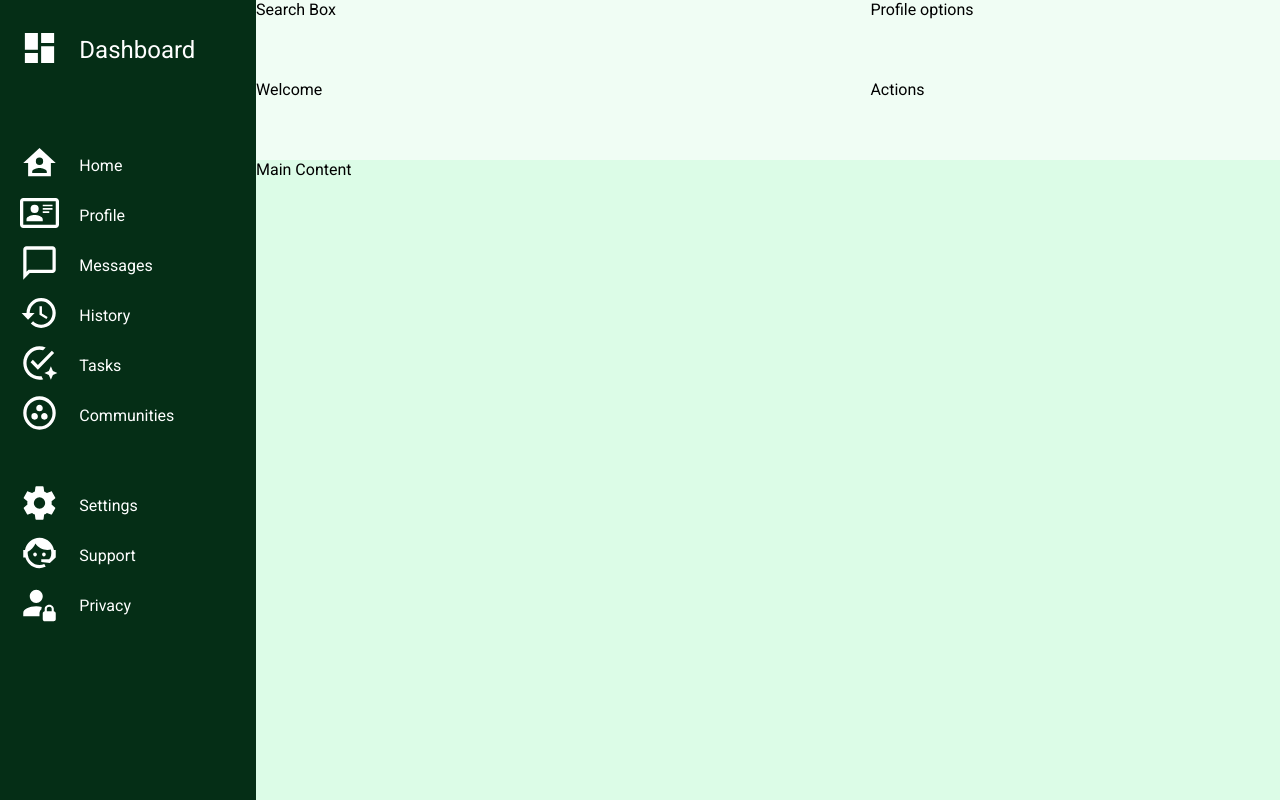
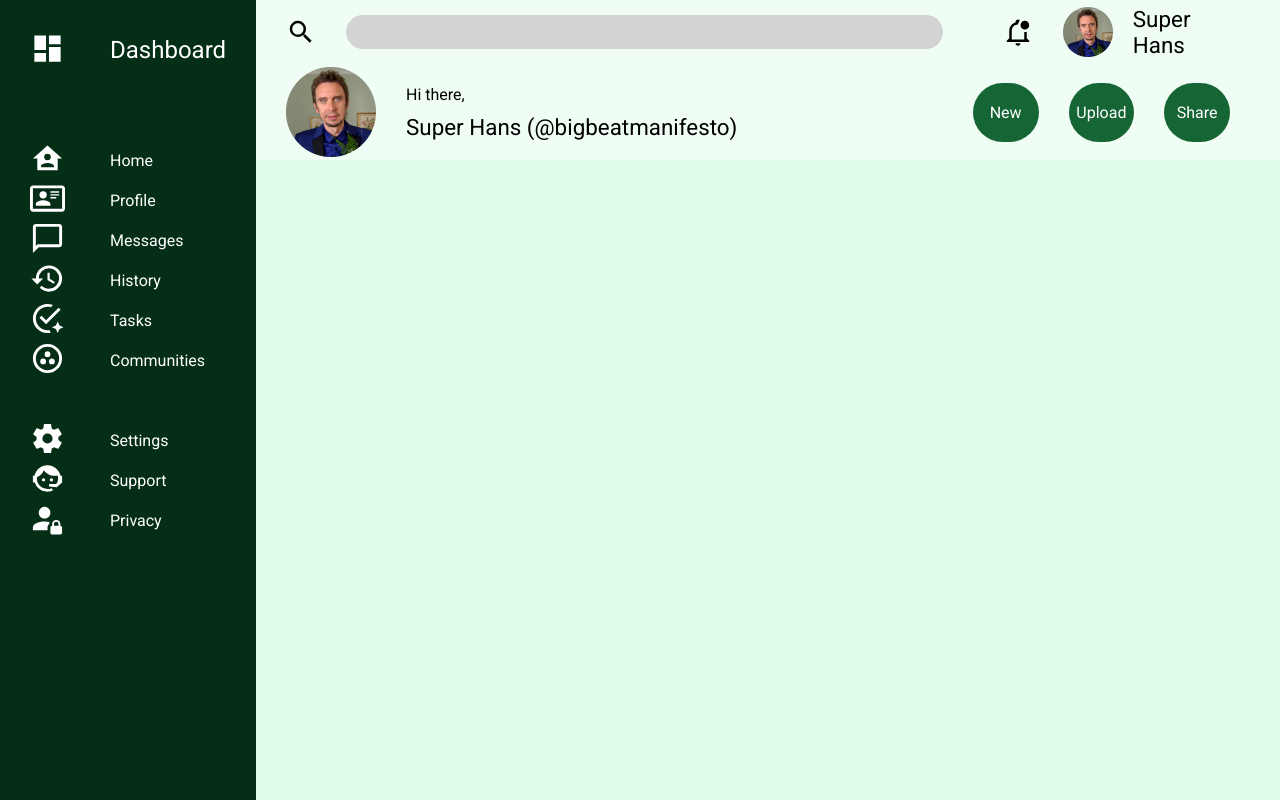
Before and after one commit to robertldev/odin-admin-dashboard, a plain HTML site: page index.html in a window 1280 px wide. Drawn offline with Linux system fonts and the light colour scheme.

Commit message:
Populate sidebar and header
Dummy content added for sidebar and header. Only main content area remaining

```diff
--- a/index.html
+++ b/index.html
@@ -86,21 +86,44 @@
             </div>
         </div>
         <div id="header">
-            <div>
-                Search Box
+            <div id="search-container">
+                <img src="icons/icon-search.svg" class="header-icons">
+                <form>
+                    <input type="text" id="search-field" name="search">
+                </form>
             </div>
-            <div>
-                Profile options
+            <div id="profile-options">
+                <img src="icons/icon-alerts.svg" class="header-icons">
+                <img src="icons/avatar.png" id="avatar-image">
+                <span>
+                    Super Hans
+                </span>
             </div>
-            <div>
-                Welcome
+            <div id="profile-welcome">
+                <img src="icons/avatar.png" id="avatar-image">
+                <div id="welcome-message">
+                    <div>
+                        Hi there,
+                    </div>
+                    <div style="font-size: 1.4em; flex-grow: 1;">
+                        Super Hans (@bigbeatmanifesto)
+                    </div>
+                </div>
             </div>
-            <div>
-                Actions
+            <div id="profile-actions">
+                <div>
+                    New
+                </div>
+                <div>
+                    Upload
+                </div>
+                <div>
+                    Share
+                </div>
             </div>
         </div>
         <div id="main-content">
-            Main Content
+
         </div>
     </div>
 </body>
--- a/styles.css
+++ b/styles.css
@@ -6,8 +6,8 @@
 
 #grid-container {
     display: grid;
-    grid-template-columns: clamp(220px, 20%, 300px) 4fr;
-    grid-template-rows: clamp(150px, 20%, 200px) 4fr;
+    grid-template-columns: clamp(240px, 20%, 300px) 4fr;
+    grid-template-rows: clamp(150px, 20%, 160px) 4fr;
     height: 100vh;
 }
 
@@ -15,16 +15,21 @@
     grid-area: 1 / 1 / 3 / 2;
     background-color: #052e16;
     display: grid;
-    column-gap: 20px;
+    column-gap: 15px;
     grid-template-columns: 1fr 5fr;
-    grid-template-rows: 100px 40px repeat(6, 50px) 40px repeat(3, 50px);
+    grid-template-rows: 100px 40px repeat(6, 40px) 40px repeat(3, 40px);
     color: #fff;
 }
 
 #sidebar > div {
     width: 100%;
     margin: auto 0;
-    padding-left: 20px;
+    padding-left: 30px;
+}
+
+#sidebar > div > img {
+    width: 35px;
+    height: auto;
 }
 
 .sidebar-icons {
@@ -39,8 +44,89 @@
     grid-area: 1 / 2 / 2 / 3;
     background-color: #f0fdf4;
     display: grid;
-    grid-template-columns: 60% 40%;
-    grid-template-rows: 1fr 1fr;
+    grid-template-columns: 70% 30%;
+    grid-template-rows: 1fr 1.5fr;
+}
+
+#search-container {
+    display: flex;
+    align-items: center;
+    justify-content: center;
+}
+
+.header-icons {
+    width: 30px;
+    height: auto;
+    padding: 0px 30px;
+}
+
+#search-container > form {
+    flex-grow: 1;
+    display: flex;
+    padding-right: 30px;
+}
+
+#search-field {
+    background-color: rgb(211, 211, 211);
+    border-radius: 20px;
+    padding: 2px 20px;
+    height: 30px;
+    border: 0;
+    flex-grow: 1;
+}
+
+#profile-options {
+    display: flex;
+    align-items: center;
+    justify-content: flex-end;
+}
+
+#profile-options > span {
+    padding-left: 20px;
+    padding-right: 50px;
+    font-size: 1.4em;
+}
+
+#avatar-image {
+    width: 50px;
+    height: 50px;
+    padding: 0px 0px;
+}
+
+#profile-welcome {
+    display: flex;
+    align-items: center;
+}
+
+#profile-welcome > img {
+    width: 90px;
+    height: 90px;
+    padding-left: 30px;
+}
+
+#welcome-message {
+    display: flex;
+    flex-direction: column;
+    justify-content: flex-start;
+    gap: 10px;
+    padding-left: 30px;
+}
+
+#profile-actions {
+    display: flex;
+    gap: 30px;
+    align-items: center;
+    justify-content: flex-end;
+    padding-right: 50px;
+}
+
+#profile-actions > div {
+    color: #fff;
+    background-color: #166534;
+    width: 120px;
+    text-align: center;
+    border-radius: 40px;
+    padding: 20px 0px;
 }
 
 #main-content {
```
Also changed, not shown: icons/avatar.png (added), icons/icon-alerts.svg (added), icons/icon-search.svg (added).
